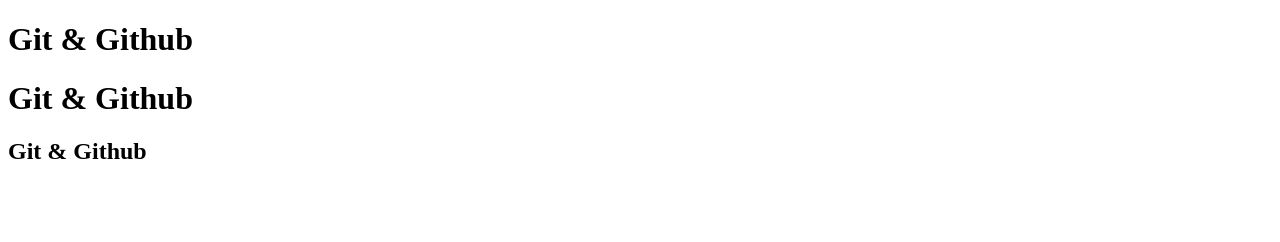
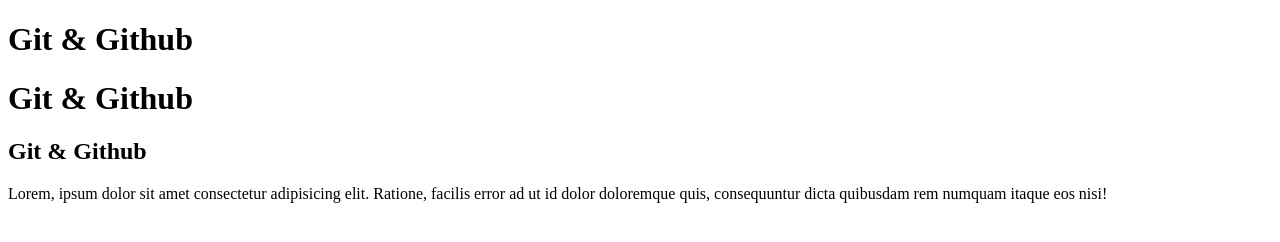
Before and after one commit to love01020203/ppp, a plain HTML site: page index.html in a window 1280 px wide. Drawn offline with Linux system fonts and the light colour scheme.

Commit message:
some message

```diff
--- a/index.html
+++ b/index.html
@@ -9,5 +9,7 @@
     <h1>Git & Github</h1>
     <h1>Git & Github</h1>
     <h2>Git & Github</h2>
+
+    <p>Lorem, ipsum dolor sit amet consectetur adipisicing elit. Ratione, facilis error ad ut id dolor doloremque quis, consequuntur dicta quibusdam rem numquam itaque eos nisi!</p>
 </body>
 </html>
```
